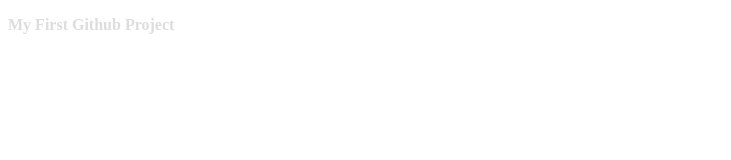
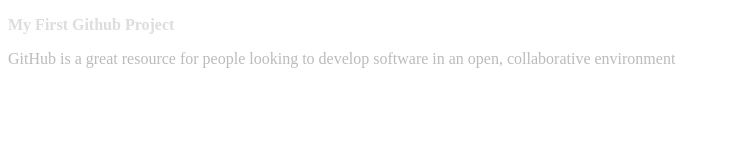
Before and after one commit to kirthikasankaran/myFirstApp, a plain HTML site: page index.html in a window 1280 px wide. Shown: the whole page, without its empty margins (0-731 px from the left). Drawn offline with Linux system fonts and the light colour scheme.

Commit message:
Update index.html

```diff
--- a/index.html
+++ b/index.html
@@ -5,5 +5,8 @@
 </head>
 <body>
 <h3>My First Github Project</h3>
+  <p>
+    GitHub is a great resource for people looking to develop software in an open, collaborative environment
+  </p>
 </body>
 </html>
```
